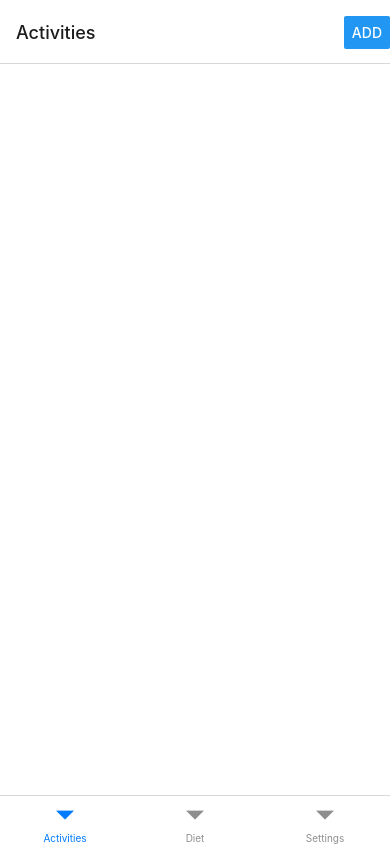
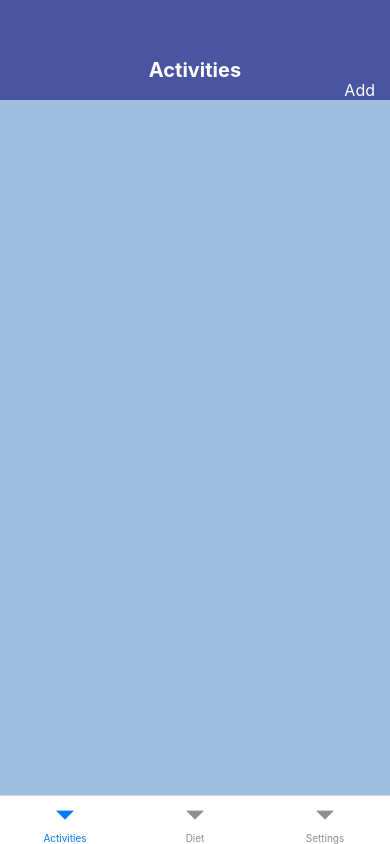
Before and after one commit to doudou2077/Assignment-2, a React Native app: screen /DietHome in a window 390 px wide. Built offline with nearby package versions, Linux system fonts and the light colour scheme.

Commit message:
apply the updated style to the activity screen

```diff
--- a/App.js
+++ b/App.js
@@ -1,5 +1,4 @@
 import React from 'react';
-import { StatusBar } from 'react-native';
 import { NavigationContainer } from '@react-navigation/native';
 import { createBottomTabNavigator } from '@react-navigation/bottom-tabs';
 import { createStackNavigator } from '@react-navigation/stack';
@@ -11,22 +10,27 @@ import AddDietScreen from './screens/AddDietScreen';
 import { ActivityProvider } from './context/ActivityContext';
 import { DietProvider } from './context/DietContext';
 import { ThemeProvider } from './context/ThemeContext';
+import { SafeAreaProvider } from 'react-native-safe-area-context'
 
 const Tab = createBottomTabNavigator();
 const Stack = createStackNavigator();
 
 function ActivitiesStack() {
   return (
-    <Stack.Navigator>
+    <Stack.Navigator screenOptions={{ headerShown: false }}>
       <Stack.Screen
         name="ActivitiesHome"
         component={ActivitiesScreen}
-        options={{ title: 'Activities' }}
+        options={{
+          headerStyle: {
+            backgroundColor: '#4A55A2',
+          }
+        }}
       />
       <Stack.Screen
         name="AddActivity"
         component={AddActivityScreen}
-        options={{ title: 'Add AnActivity' }}
+        options={{ title: 'Add An Activity' }}
       />
     </Stack.Navigator>
   );
@@ -52,10 +56,10 @@ function DietStack() {
 
 export default function App() {
   return (
+    <SafeAreaProvider>
       <ActivityProvider>
         <DietProvider>
           <ThemeProvider>
-          <StatusBar barStyle="dark-content" backgroundColor="#ffffff" />
             <NavigationContainer>
               <Tab.Navigator screenOptions={{ headerShown: false }}>
                 <Tab.Screen name="Activities" component={ActivitiesStack} options={{ tabBarLabel: 'Activities' }} />
@@ -66,5 +70,6 @@ export default function App() {
           </ThemeProvider>
         </DietProvider>
       </ActivityProvider>
+    </SafeAreaProvider>
   );
 }
--- a/components/ItemList.js
+++ b/components/ItemList.js
@@ -1,20 +1,21 @@
 import React from 'react';
-import { View, Text, FlatList, StyleSheet } from 'react-native';
+import { View, Text, FlatList } from 'react-native';
+import { listScreenStyles } from '../helperFile/listScreenStyles';
 
 const ItemsList = ({ items, type }) => {
     const renderItem = ({ item }) => (
-        <View style={styles.item}>
+        <View style={listScreenStyles.listItem}>
             {type === 'activity' ? (
                 <>
-                    <Text style={styles.title}>{item.type}</Text>
-                    <Text>Duration: {item.duration} mins</Text>
-                    <Text>Date: {item.date.toDateString()}</Text>
+                    <Text style={listScreenStyles.listItemTitle}>{item.type}</Text>
+                    <Text style={listScreenStyles.listItemSubtitle}>Duration: {item.duration} mins</Text>
+                    <Text style={listScreenStyles.listItemSubtitle}>Date: {item.date.toDateString()}</Text>
                 </>
             ) : (
                 <>
-                    <Text style={styles.title}>{item.description}</Text>
-                    <Text>Calories: {item.calories}</Text>
-                    <Text>Date: {item.date.toDateString()}</Text>
+                    <Text style={listScreenStyles.listItemTitle}>{item.description}</Text>
+                    <Text style={listScreenStyles.listItemSubtitle}>Calories: {item.calories}</Text>
+                    <Text style={listScreenStyles.listItemSubtitle}>Date: {item.date.toDateString()}</Text>
                 </>
             )}
         </View>
@@ -25,26 +26,9 @@ const ItemsList = ({ items, type }) => {
             data={items}
             renderItem={renderItem}
             keyExtractor={item => item.id.toString()}
-            style={styles.list}
+            contentContainerStyle={listScreenStyles.listContainer}
         />
     );
 };
 
-const styles = StyleSheet.create({
-    list: {
-        flex: 1,
-    },
-    item: {
-        backgroundColor: '#f9f9f9',
-        padding: 20,
-        marginVertical: 8,
-        marginHorizontal: 16,
-        borderRadius: 5,
-    },
-    title: {
-        fontSize: 18,
-        fontWeight: 'bold',
-    },
-});
-
 export default ItemsList;
--- a/helperFile/listScreenStyles.js
+++ b/helperFile/listScreenStyles.js
@@ -0,0 +1,34 @@
+import { StyleSheet } from 'react-native';
+import { colors } from './sharedStyles';
+
+export const listScreenStyles = StyleSheet.create({
+    listContainer: {
+        flex: 1,
+        padding: 10,
+        backgroundColor: colors.background,
+    },
+    listItem: {
+        backgroundColor: '#fff',
+        padding: 15,
+        marginVertical: 8,
+        marginHorizontal: 16,
+        borderRadius: 5,
+        shadowColor: "#000",
+        shadowOffset: {
+            width: 0,
+            height: 2,
+        },
+        shadowOpacity: 0.23,
+        shadowRadius: 2.62,
+        elevation: 4,
+    },
+    listItemTitle: {
+        fontSize: 18,
+        fontWeight: 'bold',
+        color: colors.text,
+    },
+    listItemSubtitle: {
+        fontSize: 14,
+        color: colors.text,
+    },
+});
--- a/screens/ActivitiesScreen.js
+++ b/screens/ActivitiesScreen.js
@@ -1,34 +1,33 @@
-import React, { useLayoutEffect } from 'react';
-import { View, Button, StyleSheet } from 'react-native';
+import React from 'react';
+import { View, Text, TouchableOpacity, StatusBar } from 'react-native';
 import { useActivityContext } from '../context/ActivityContext';
 import ItemsList from '../components/ItemList';
 import { useTheme } from '../context/ThemeContext';
+import { sharedStyles, colors } from '../helperFile/sharedStyles';
+import { listScreenStyles } from '../helperFile/listScreenStyles';
 
 export default function ActivitiesScreen({ navigation }) {
     const { activities } = useActivityContext();
     const { theme } = useTheme();
 
-    useLayoutEffect(() => {
-        navigation.setOptions({
-            headerRight: () => (
-                <Button
+    return (
+        <View style={[sharedStyles.container, { backgroundColor: theme.backgroundColor }]}>
+            <StatusBar backgroundColor={colors.primary} barStyle="light-content" />
+
+            <View style={sharedStyles.headerContainer}>
+                <View style={sharedStyles.headerTextContainer}>
+                    <Text style={sharedStyles.headerText}>Activities</Text>
+                </View>
+                <TouchableOpacity
+                    style={sharedStyles.addButton}
                     onPress={() => navigation.navigate('AddActivity')}
-                    title="Add"
-                />
-            ),
-        });
-    }, [navigation]);
-
-    return (
-        <View style={[styles.container, { backgroundColor: theme.backgroundColor }]}>
-            <ItemsList items={activities} type="activity" />
+                >
+                    <Text style={sharedStyles.addButtonText}>Add</Text>
+                </TouchableOpacity>
+            </View>
+            <View style={listScreenStyles.listContainer}>
+                <ItemsList items={activities} type="activity" />
+            </View>
         </View>
     );
 }
-
-const styles = StyleSheet.create({
-    container: {
-        flex: 1,
-        padding: 10,
-    },
-});
--- a/screens/DietScreen.js
+++ b/screens/DietScreen.js
@@ -3,6 +3,7 @@ import { View, Button, StyleSheet } from 'react-native';
 import { useDietContext } from '../context/DietContext';
 import ItemsList from '../components/ItemList';
 import { useTheme } from '../context/ThemeContext';
+import { listScreenStyles } from '../helperFile/listScreenStyles';
 
 export default function DietScreen({ navigation }) {
     const { dietEntries } = useDietContext();
@@ -20,7 +21,7 @@ export default function DietScreen({ navigation }) {
     }, [navigation]);
 
     return (
-        <View style={[styles.container, { backgroundColor: theme.backgroundColor }]}>
+        <View style={[listScreenStyles.listContainer, { backgroundColor: theme.backgroundColor }]}>
             <ItemsList items={dietEntries} type="diet" />
         </View>
     );
```
Lines whose indentation alone changed are shown as unchanged.
